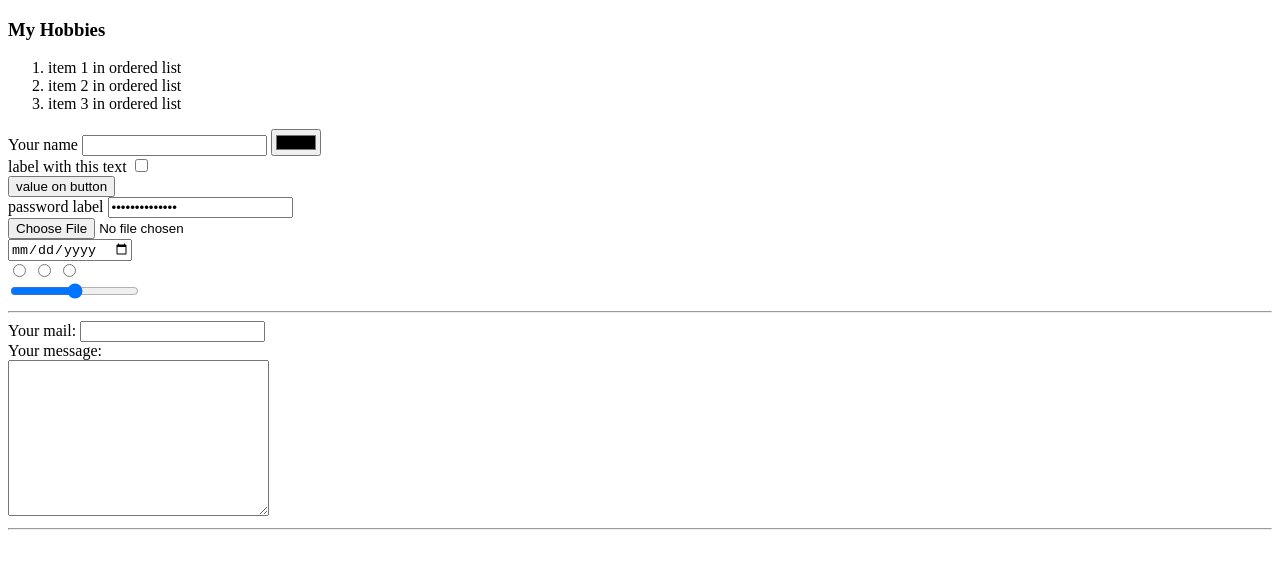
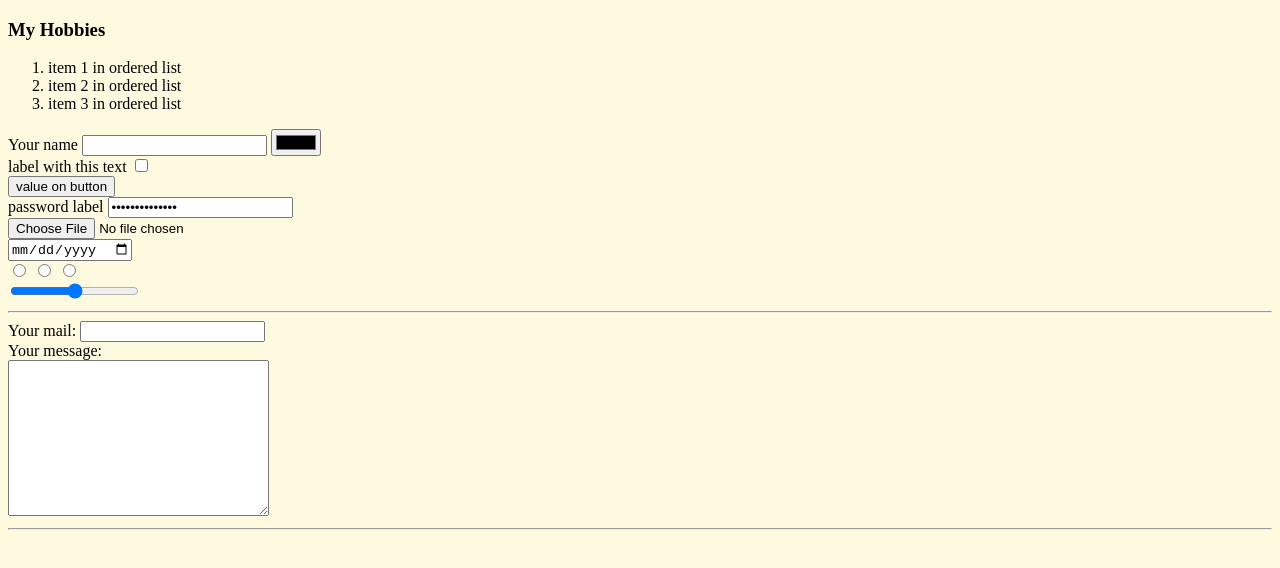
Before and after one commit to Oleg-567/test, a plain HTML site: page hobbies.html in a window 1280 px wide. Drawn offline with Linux system fonts and the light colour scheme.

Commit message:
Add files via upload

```diff
--- a/hobbies.html
+++ b/hobbies.html
@@ -4,7 +4,7 @@
     <meta charset="utf-8">
     <title></title>
   </head>
-  <body>
+  <body style="background-color: #FEFAE0;">
     <h3>My Hobbies</h3>
     <ol>
       <li>item 1 in ordered list</li>
```
Also changed, not shown: index.html (+1 -1 lines). Lines whose indentation alone changed are shown as unchanged.
